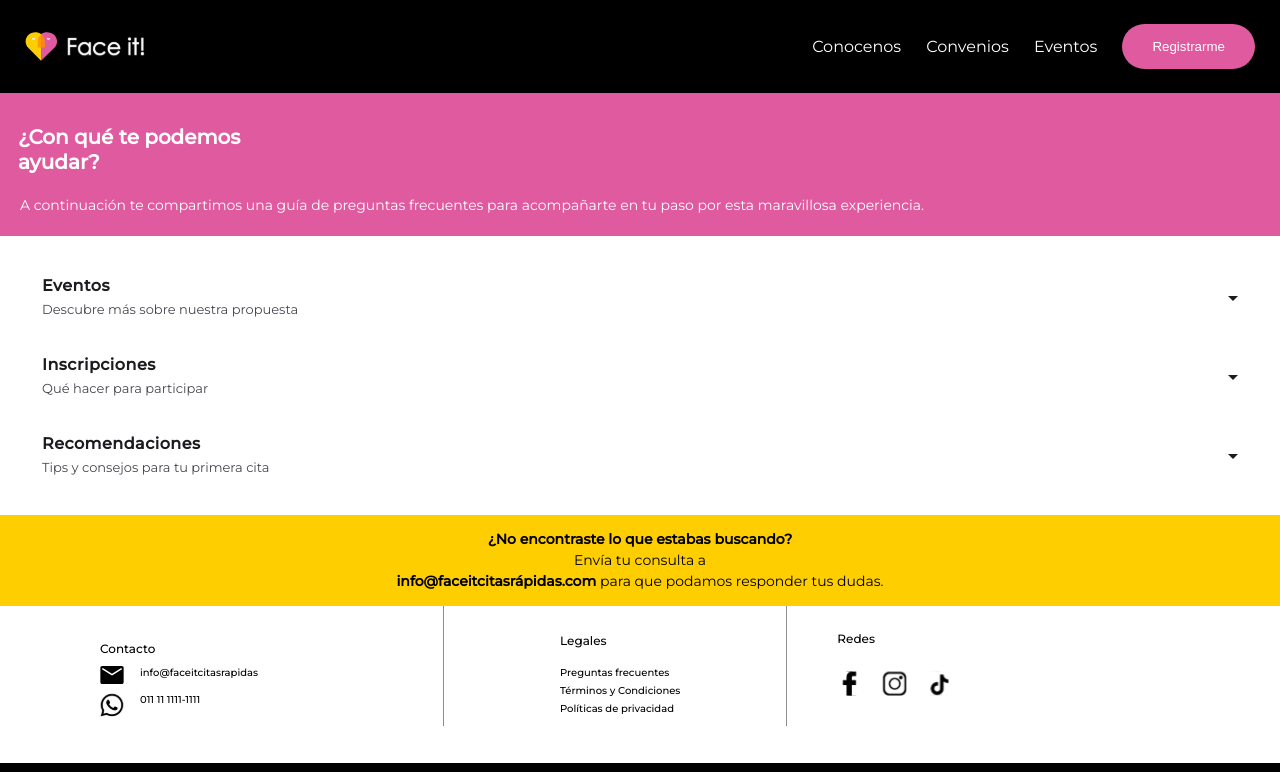
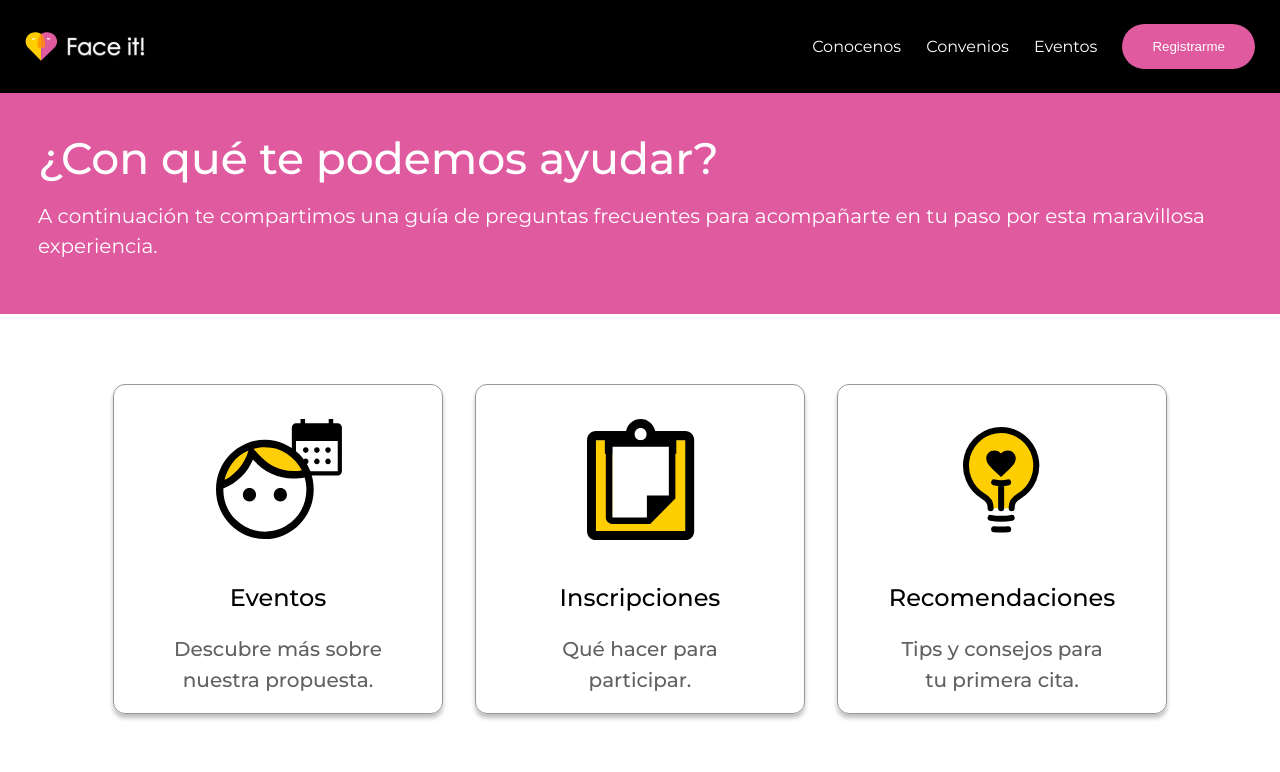
Before and after one commit to germankern/Face-It, a Next.js app: page /faq in a window 1280 px wide. Shown: the top 772 px of the page. Built offline with nearby package versions, Linux system fonts and the light colour scheme.

Commit message:
create rutes in pages/faq

```diff
--- a/src/pages/faq/index.jsx
+++ b/src/pages/faq/index.jsx
@@ -1,10 +1,17 @@
 import React from "react";
 import FAQmobile from "@/components/FAQmobile";
+import FAQdesktop from "@/components/FAQdesktop";
+import styles from "./style.module.css";
 
 export default function FaqPage() {
   return (
     <>
-      <FAQmobile />
+      <div className={styles.mobileFAQ}>
+        <FAQmobile />
+      </div>
+      <div className={styles.desktopFAQ}>
+        <FAQdesktop />
+      </div>
     </>
   );
 }
--- /dev/null
+++ b/src/pages/faq/style.module.css
@@ -0,0 +1,13 @@
+@media screen and (min-width: 1000px) {
+  .mobileFAQ {
+    display: none;
+  }
+}
+.desktopFAQ {
+  display: none;
+}
+@media screen and (min-width: 1000px) {
+  .desktopFAQ {
+    display: block;
+  }
+}
```
Also changed, not shown: src/pages/faqD/index.jsx (deleted, +0 -10 lines).
